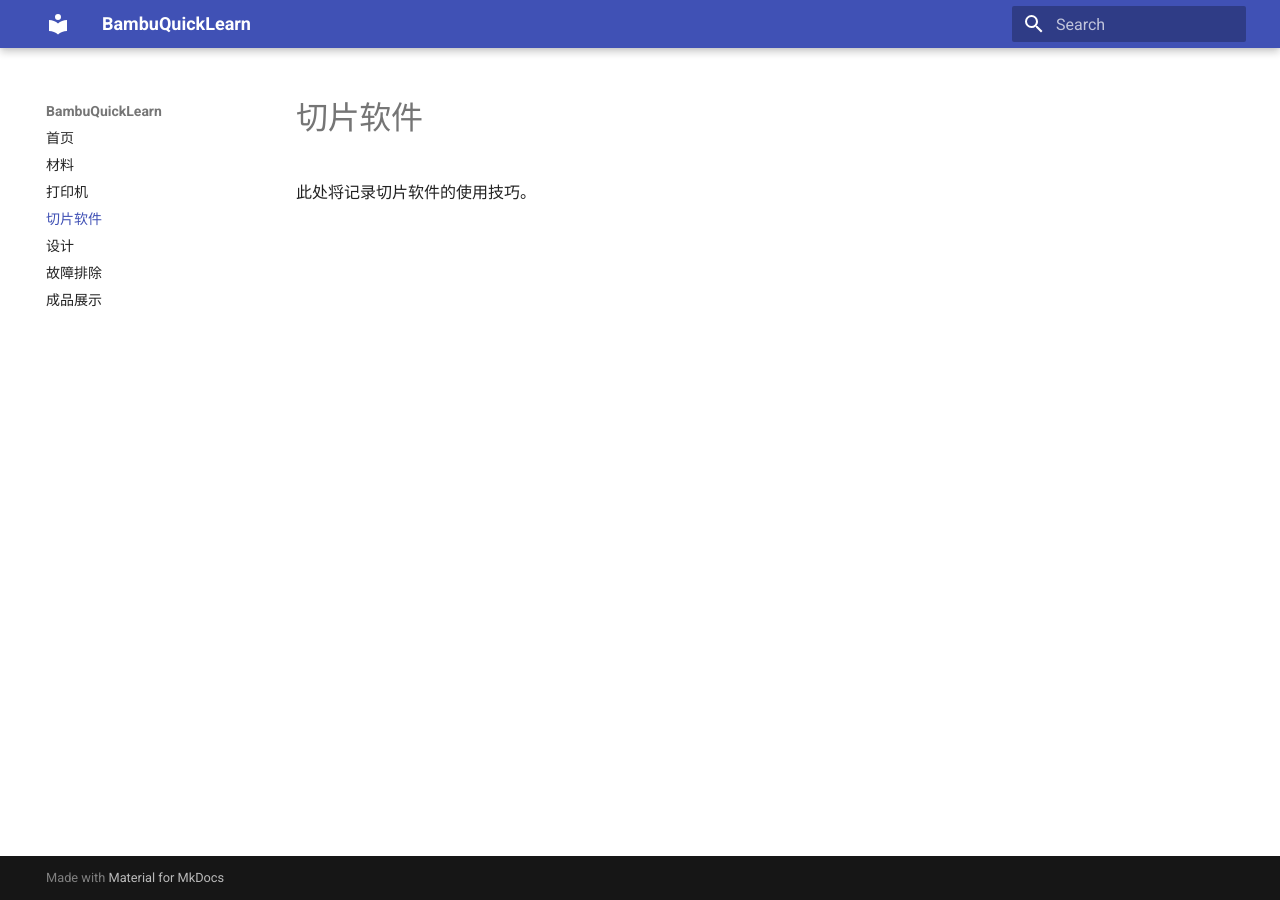
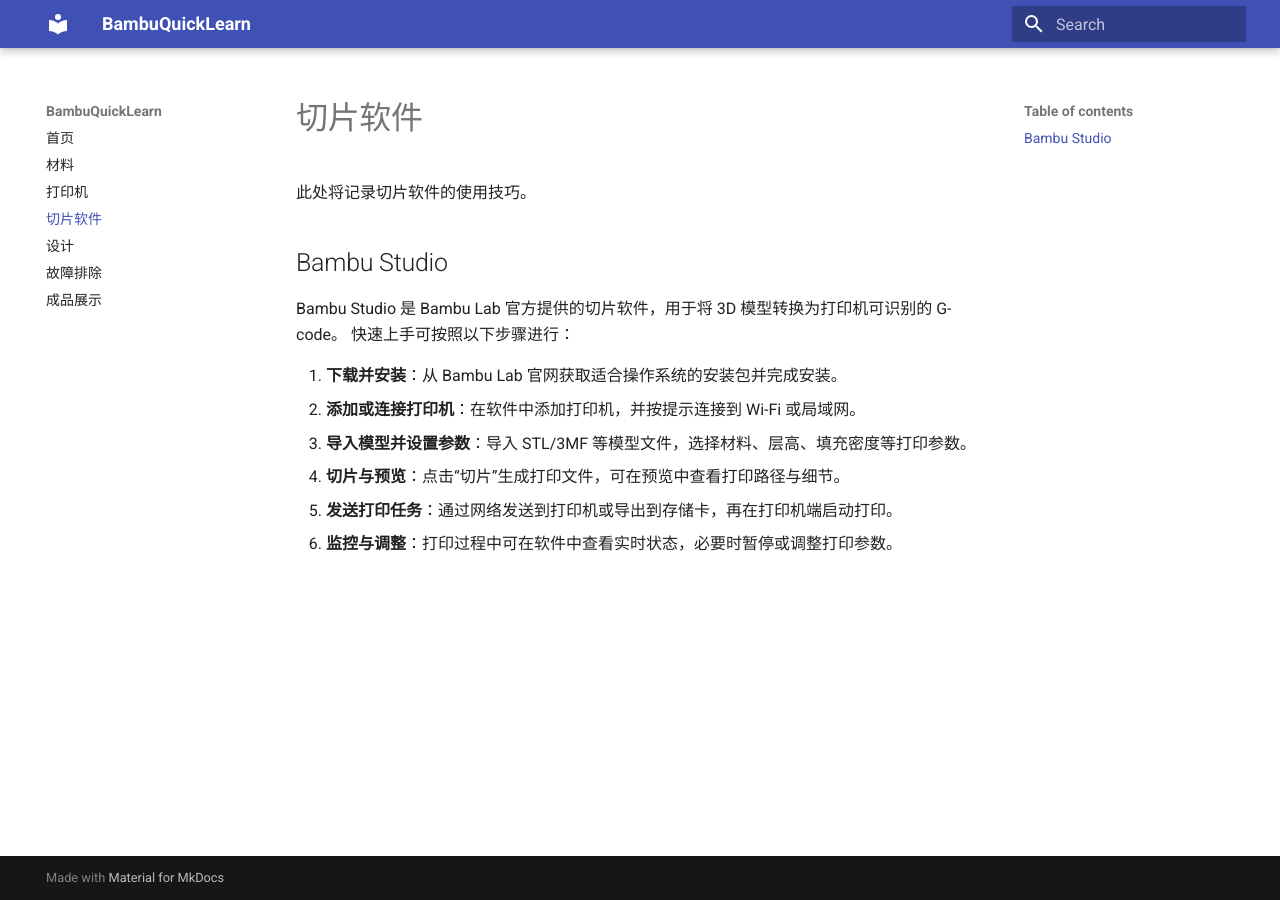
Before and after one commit to SwartzMss/BambuQuickLearn, an MkDocs documentation site: the page built from docs/slicers/index.md, in a window 1280 px wide. Built offline with MkDocs 1.6.1 and Material for MkDocs 9.7.7, drawn with Linux system fonts in a browser that asks for light colours.

Commit message:
docs: add Bambu Studio quick start

```diff
--- a/docs/slicers/index.md
+++ b/docs/slicers/index.md
@@ -1,3 +1,15 @@
 # 切片软件
 
 此处将记录切片软件的使用技巧。
+
+## Bambu Studio
+
+Bambu Studio 是 Bambu Lab 官方提供的切片软件，用于将 3D 模型转换为打印机可识别的 G-code。
+快速上手可按照以下步骤进行：
+
+1. **下载并安装**：从 Bambu Lab 官网获取适合操作系统的安装包并完成安装。
+2. **添加或连接打印机**：在软件中添加打印机，并按提示连接到 Wi-Fi 或局域网。
+3. **导入模型并设置参数**：导入 STL/3MF 等模型文件，选择材料、层高、填充密度等打印参数。
+4. **切片与预览**：点击“切片”生成打印文件，可在预览中查看打印路径与细节。
+5. **发送打印任务**：通过网络发送到打印机或导出到存储卡，再在打印机端启动打印。
+6. **监控与调整**：打印过程中可在软件中查看实时状态，必要时暂停或调整打印参数。
```
